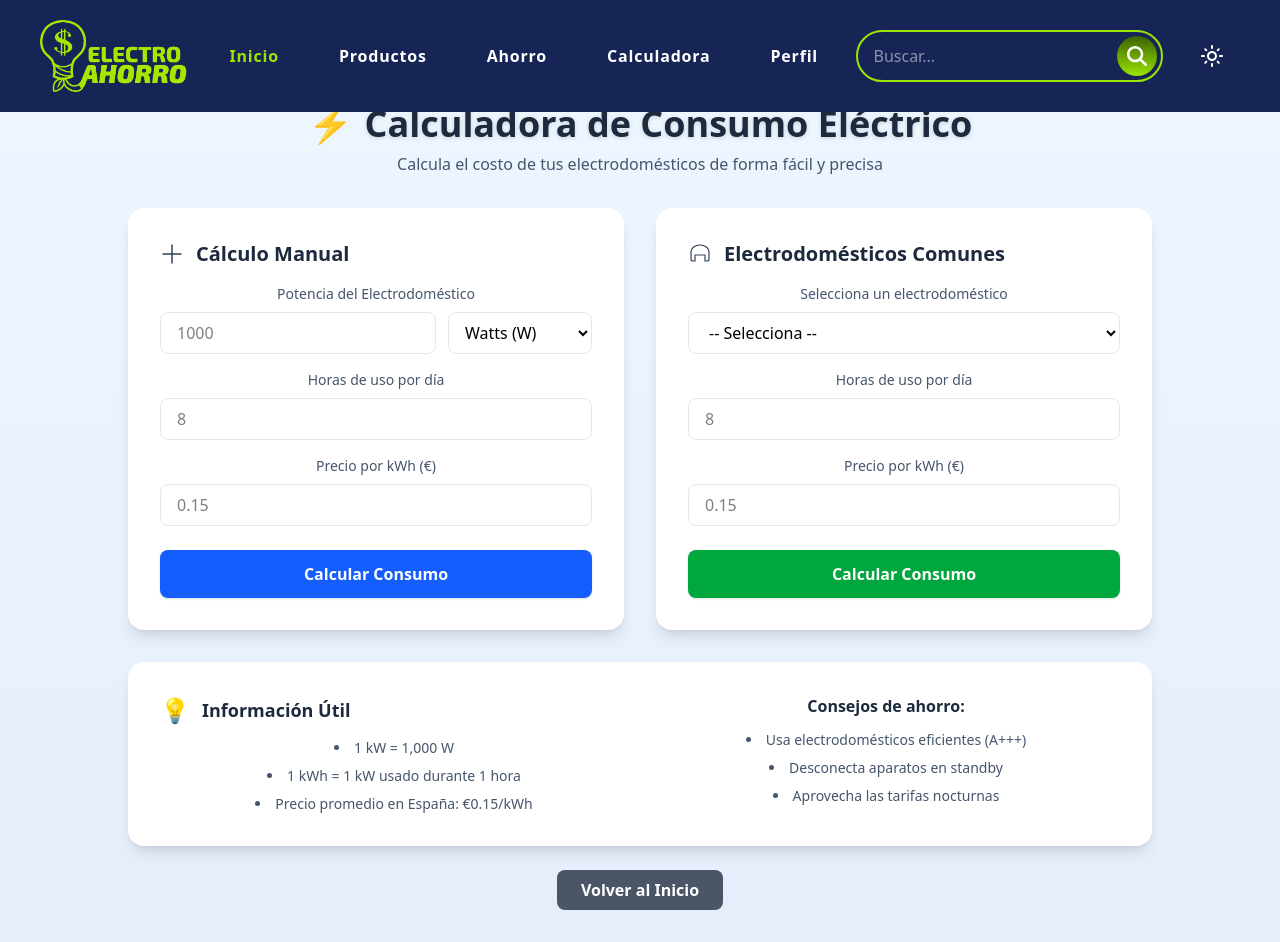
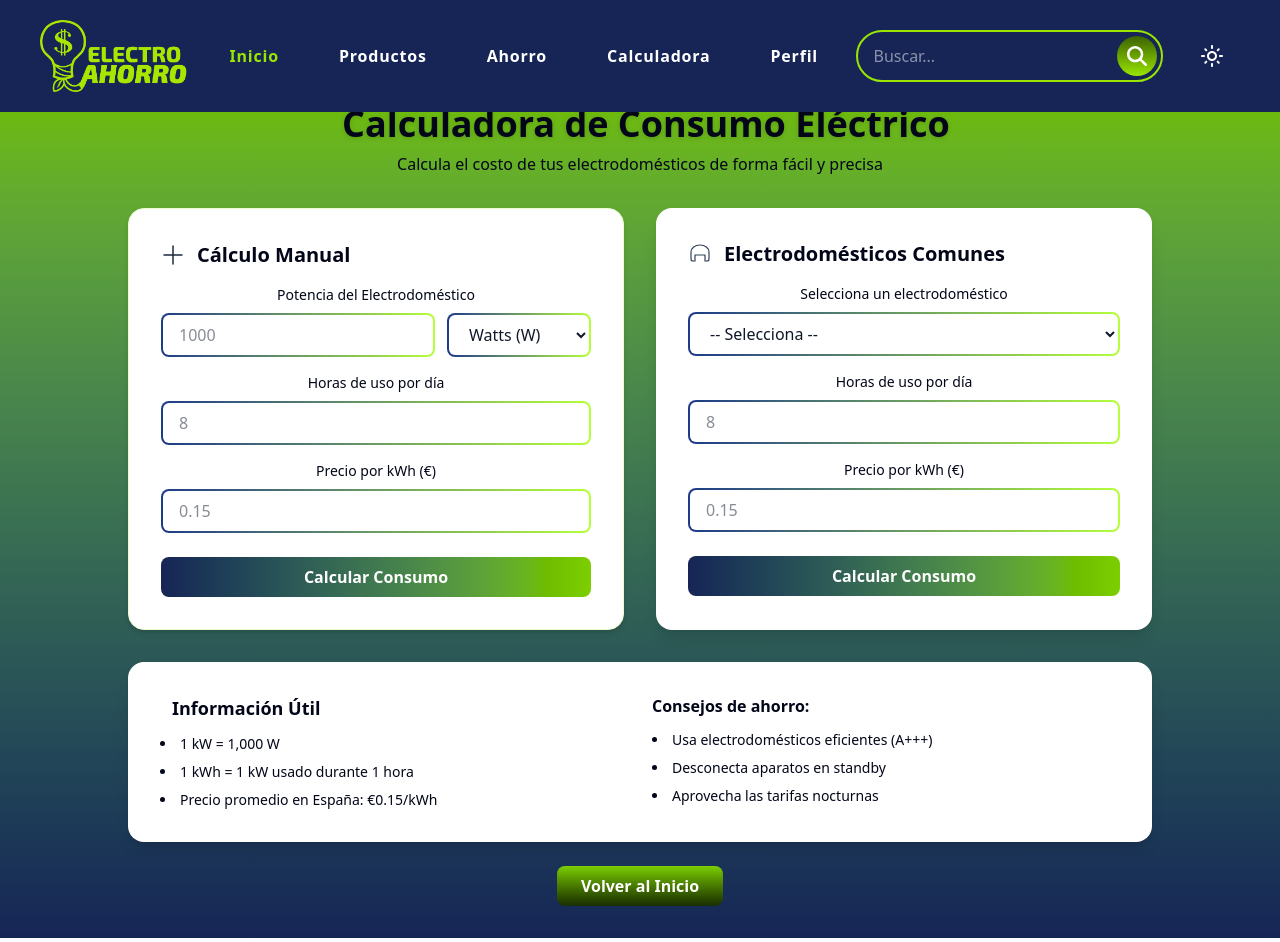
Before and after one commit to SantiagoAyala2118/Proyecto-ElectroAhorro, a React (Vite) app in the folder frontend/: page /calculator in a window 1280 px wide. Built offline with nearby package versions, Linux system fonts and the light colour scheme.

Commit message:
se actualizó el diseño de la calculadora y el perfil de usuario, mejorando la estética y la usabilidad

```diff
--- a/frontend/src/pages/Calculadora.jsx
+++ b/frontend/src/pages/Calculadora.jsx
@@ -15,7 +15,7 @@ export default function Calculadora() {
   // };
 
   return (
-    <div className="min-h-screen w-full bg-cover bg-center bg-gradient-to-b from-[#eef6ff] to-[#e6eefc] flex flex-col items-center p-0 m-0  inset-0">
+    <div className="min-h-screen w-full bg-cover bg-center bg-gradient-to-t from-blue-950 to-lime-500 flex flex-col items-center p-0 m-0  inset-0">
       {/* // className="min-h-screen min-w-screen w-screen bg-cover bg-gradient-to-b from-[#eef6ff] to-[#e6eefc] flex flex-col items-center py-12 px-6 m-0 p-0"> */}
       {/* Header con botones de navegación */}
       <header className="w-full max-w-5xl text-center mb-8 mt-20">
@@ -24,41 +24,47 @@ export default function Calculadora() {
           <Navbar />
         </div>
         <div className="flex items-center justify-center gap-3">
-          <span className="text-3xl md:text-4xl">⚡</span>
-          <h1 className="text-3xl md:text-4xl font-extrabold text-slate-800 drop-shadow-sm">
+          <span className="text-3xl md:text-4xl"></span>
+          <h1 className="text-3xl md:text-4xl font-extrabold text-slate-950 drop-shadow-sm">
             Calculadora de Consumo Eléctrico
           </h1>
         </div>
-        <p className="mt-2 text-sm md:text-base text-slate-600">
+        <p className="mt-2 text-sm md:text-base text-slate-950">
           Calcula el costo de tus electrodomésticos de forma fácil y precisa
         </p>
       </header>
       <section className="w-full max-w-5xl grid grid-cols-1 md:grid-cols-2 gap-8">
-        <div className="bg-white rounded-2xl shadow-lg p-6 md:p-8">
+        <div className="bg-white rounded-2xl shadow-md p-8 md:p-8 border border-lime-100">
           <div className="flex items-center gap-3 mb-4">
-            <svg className="w-6 h-6 text-slate-700" viewBox="0 0 24 24" fill="none">
+            <svg className="w-6 h-6 text-slate-800" viewBox="0 0 24 24" fill="none">
               <path d="M3 12h18" stroke="currentColor" strokeWidth="1.5" strokeLinecap="round" />
               <path d="M12 3v18" stroke="currentColor" strokeWidth="1.5" strokeLinecap="round" />
             </svg>
-            <h2 className="text-xl font-bold text-slate-800">Cálculo Manual</h2>
+            <h2 className="text-xl font-bold text-slate-950">Cálculo Manual</h2>
           </div>
 
           <form className="space-y-4" onSubmit={(e) => e.preventDefault()}>
             <div>
-              <label className="block text-sm text-slate-600 mb-2">
+              <label className="block text-sm text-slate-950 mb-2">
                 Potencia del Electrodoméstico
               </label>
               <div className="flex gap-3">
                 <input
                   type="text"
                   placeholder="1000"
-                  className="flex-1 px-4 py-2 border border-slate-200 rounded-lg focus:outline-none focus:ring-2 focus:ring-blue-300"
+                  className="flex-1 px-4 py-2 rounded-lg border-2 border-transparent bg-white
+           text-gray-900 focus:outline-none focus:ring-0 transition-all duration-300
+           [background:linear-gradient(white,white)_padding-box,linear-gradient(to_right,#1e3a8a,#b6ff3b)_border-box]
+           hover:[background:linear-gradient(white,white)_padding-box,linear-gradient(to_right,#b6ff3b,#162456)_border-box]"
                   aria-label="Potencia"
                   value={""}
                   readOnly
                 />
                 <select
-                  className="w-36 px-3 py-2 border border-slate-200 rounded-lg bg-white focus:outline-none"
+                  className="w-36 px-4 py-2 rounded-lg border-2 border-transparent bg-white
+           text-gray-900 focus:outline-none focus:ring-0 transition-all duration-300
+           [background:linear-gradient(white,white)_padding-box,linear-gradient(to_right,#1e3a8a,#b6ff3b)_border-box]
+           hover:[background:linear-gradient(white,white)_padding-box,linear-gradient(to_right,#b6ff3b,#162456)_border-box]"
                   aria-label="Unidad de potencia"
                   defaultValue="W"
                   disabled
@@ -70,13 +76,16 @@ export default function Calculadora() {
             </div>
 
             <div>
-              <label className="block text-sm text-slate-600 mb-2">
+              <label className="block text-sm text-slate-950 mb-2">
                 Horas de uso por día
               </label>
               <input
                 type="text"
                 placeholder="8"
-                className="w-full px-4 py-2 border border-slate-200 rounded-lg focus:outline-none focus:ring-2 focus:ring-blue-300"
+                className="w-full px-4 py-2 rounded-lg border-2 border-transparent bg-white
+           text-gray-900 focus:outline-none focus:ring-0 transition-all duration-300
+           [background:linear-gradient(white,white)_padding-box,linear-gradient(to_right,#1e3a8a,#b6ff3b)_border-box]
+           hover:[background:linear-gradient(white,white)_padding-box,linear-gradient(to_right,#b6ff3b,#162456)_border-box]"
                 aria-label="Horas por dia"
                 value={""}
                 readOnly
@@ -84,13 +93,16 @@ export default function Calculadora() {
             </div>
 
             <div>
-              <label className="block text-sm text-slate-600 mb-2">
+              <label className="block text-sm text-slate-950 mb-2">
                 Precio por kWh (€)
               </label>
               <input
                 type="text"
                 placeholder="0.15"
-                className="w-full px-4 py-2 border border-slate-200 rounded-lg focus:outline-none focus:ring-2 focus:ring-blue-300"
+                className="w-full px-4 py-2 rounded-lg border-2 border-transparent bg-white
+           text-gray-900 focus:outline-none focus:ring-0 transition-all duration-300
+           [background:linear-gradient(white,white)_padding-box,linear-gradient(to_right,#1e3a8a,#b6ff3b)_border-box]
+           hover:[background:linear-gradient(white,white)_padding-box,linear-gradient(to_right,#b6ff3b,#162456)_border-box]"
                 aria-label="Precio kWh"
                 value={""}
                 readOnly
@@ -99,7 +111,7 @@ export default function Calculadora() {
 
             <div className="pt-2">
               <button
-                className="w-full bg-blue-600 hover:bg-blue-700 text-white font-semibold py-3 rounded-lg shadow-sm transition"
+                className="w-full bg-gradient-to-r from-blue-950 to-lime-500  hover:from-lime-500 hover:to-blue-950 text-white font-semibold py-2 px-6 rounded-lg transition-colors duration-200"
                 type="button"
                 disabled
               >
@@ -115,18 +127,21 @@ export default function Calculadora() {
             <svg className="w-6 h-6 text-slate-700" viewBox="0 0 24 24" fill="none">
               <path d="M12 3C7 3 3 6 3 10v7a2 2 0 0 0 2 2h2v-6h10v6h2a2 2 0 0 0 2-2v-7c0-4-4-7-9-7z" stroke="currentColor" strokeWidth="1.2" strokeLinecap="round" strokeLinejoin="round" />
             </svg>
-            <h2 className="text-xl font-bold text-slate-800">
+            <h2 className="text-xl font-bold text-slate-950">
               Electrodomésticos Comunes
             </h2>
           </div>
 
           <form className="space-y-4" onSubmit={(e) => e.preventDefault()}>
             <div>
-              <label className="block text-sm text-slate-600 mb-2">
+              <label className="block text-sm text-slate-950 mb-2">
                 Selecciona un electrodoméstico
               </label>
               <select
-                className="w-full px-4 py-2 border border-slate-200 rounded-lg bg-white focus:outline-none"
+                className="w-full px-4 py-2 rounded-lg border-2 border-transparent bg-white
+           text-gray-900 focus:outline-none focus:ring-0 transition-all duration-300
+           [background:linear-gradient(white,white)_padding-box,linear-gradient(to_right,#1e3a8a,#b6ff3b)_border-box]
+           hover:[background:linear-gradient(white,white)_padding-box,linear-gradient(to_right,#b6ff3b,#162456)_border-box]"
                 aria-label="Electrodoméstico"
                 defaultValue=""
                 disabled
@@ -139,27 +154,33 @@ export default function Calculadora() {
             </div>
 
             <div>
-              <label className="block text-sm text-slate-600 mb-2">
+              <label className="block text-sm text-slate-950 mb-2">
                 Horas de uso por día
               </label>
               <input
                 type="text"
                 placeholder="8"
-                className="w-full px-4 py-2 border border-slate-200 rounded-lg focus:outline-none focus:ring-2 focus:ring-green-200"
-                aria-label="Horas uso (comunes)"
+                className="w-full px-4 py-2 rounded-lg border-2 border-transparent bg-white
+           text-gray-900 focus:outline-none focus:ring-0 transition-all duration-300
+           [background:linear-gradient(white,white)_padding-box,linear-gradient(to_right,#1e3a8a,#b6ff3b)_border-box]
+           hover:[background:linear-gradient(white,white)_padding-box,linear-gradient(to_right,#b6ff3b,#162456)_border-box]"
+                aria-label="Horas uso (comunes) "
                 value={""}
                 readOnly
               />
             </div>
 
             <div>
-              <label className="block text-sm text-slate-600 mb-2">
+              <label className="block text-sm text-slate-950 mb-2">
                 Precio por kWh (€)
               </label>
               <input
                 type="text"
                 placeholder="0.15"
-                className="w-full px-4 py-2 border border-slate-200 rounded-lg focus:outline-none focus:ring-2 focus:ring-green-200"
+                className="w-full px-4 py-2 rounded-lg border-2 border-transparent bg-white
+           text-gray-900 focus:outline-none focus:ring-0 transition-all duration-300
+           [background:linear-gradient(white,white)_padding-box,linear-gradient(to_right,#1e3a8a,#b6ff3b)_border-box]
+           hover:[background:linear-gradient(white,white)_padding-box,linear-gradient(to_right,#b6ff3b,#162456)_border-box]"
                 aria-label="Precio kWh (comunes)"
                 value={""}
                 readOnly
@@ -168,7 +189,7 @@ export default function Calculadora() {
 
             <div className="pt-2">
               <button
-                className="w-full bg-green-600 hover:bg-green-700 text-white font-semibold py-3 rounded-lg shadow-sm transition"
+                className="w-full bg-gradient-to-r from-blue-950 to-lime-500  hover:from-lime-500 hover:to-blue-950 text-white font-semibold py-2 px-6 rounded-lg transition-colors duration-200"
                 type="button"
                 disabled
               >
@@ -184,13 +205,13 @@ export default function Calculadora() {
         <div className="grid grid-cols-1 md:grid-cols-2 gap-6">
           <div>
             <div className="flex items-center gap-3 mb-3">
-              <span className="text-2xl">💡</span>
-              <h3 className="font-semibold text-slate-800 text-lg">
+              <span className="text-2xl"></span>
+              <h3 className="font-semibold text-slate-950 text-lg">
                 Información Útil
               </h3>
             </div>
 
-            <ul className="text-sm text-slate-600 list-disc list-inside space-y-2">
+            <ul className="text-sm text-start text-slate-950 list-disc list-inside space-y-2">
               <li>1 kW = 1,000 W</li>
               <li>1 kWh = 1 kW usado durante 1 hora</li>
               <li>Precio promedio en España: €0.15/kWh</li>
@@ -198,10 +219,10 @@ export default function Calculadora() {
           </div>
 
           <div>
-            <h4 className="font-semibold text-slate-800 mb-3">
+            <h4 className="flex font-semibold text-slate-950 mb-3">
               Consejos de ahorro:
             </h4>
-            <ul className="text-sm text-slate-600 list-disc list-inside space-y-2">
+            <ul className=" text-sm text-start text-slate-950 list-disc list-inside space-y-2">
               <li>Usa electrodomésticos eficientes (A+++)</li>
               <li>Desconecta aparatos en standby</li>
               <li>Aprovecha las tarifas nocturnas</li>
@@ -214,7 +235,7 @@ export default function Calculadora() {
       <div className="mt-6">
         <button
           onClick={handleBackToLogin}
-          className="bg-gray-600 hover:bg-gray-700 text-white font-semibold py-2 px-6 rounded-lg transition-colors duration-200"
+          className="bg-gradient-to-t from-lime-950 to-lime-500 hover:from-lime-500 hover:to-lime-950 text-white font-semibold py-2 px-6 rounded-lg transition-colors duration-200"
         >
           Volver al Inicio
         </button>
--- a/frontend/src/pages/Perfil.jsx
+++ b/frontend/src/pages/Perfil.jsx
@@ -52,7 +52,7 @@ export const UserProfile = () => {
           <div className="bg-white/90 backdrop-blur-sm rounded-2xl p-8 mb-8 shadow-2xl">
             <div className="flex items-center justify-between">
               <div className="flex items-center space-x-6">
-                <div className="w-24 h-24 bg-gradient-to-br from-[#763626] to-[#2A3132] rounded-full flex items-center justify-center text-white text-3xl font-bold shadow-lg">
+                <div className="w-24 h-24 bg-gradient-to-br from-lime-400 to-blue-950 rounded-full flex items-center justify-center text-white text-3xl font-bold shadow-lg">
                   CR
                 </div>
                 <div>
@@ -64,7 +64,7 @@ export const UserProfile = () => {
                   </div>
                 </div>
               </div>
-              <button className="bg-[#763626] hover:bg-[#5a2a1d] text-white px-6 py-3 rounded-xl font-medium transition-all duration-300 transform hover:scale-105 shadow-lg">
+              <button className="bg-gradient-to-b from-lime-950 to-lime-400 hover:bg-blue-950 text-white px-6 py-3 rounded-xl font-medium transition-all duration-300 transform hover:scale-105 shadow-lg">
                 Editar Perfil
               </button>
             </div>
@@ -154,7 +154,7 @@ export const UserProfile = () => {
               {/* Tarjeta de Configuración Rápida */}
               <div className="bg-white/80 backdrop-blur-sm rounded-2xl p-6 shadow-xl">
                 <h2 className="text-2xl font-bold text-[#2A3132] mb-6 border-b-2 border-[#763626] pb-3">
-                  ⚙️ Configuración
+                  Configuración
                 </h2>
                 <div className="space-y-4">
                   <button className="w-full text-left p-4 bg-white/50 rounded-xl border border-white/30 hover:bg-white/70 transition-all duration-200">
@@ -175,7 +175,7 @@ export const UserProfile = () => {
               {/* Historial de Consumo Anual */}
               <div className="bg-white/80 backdrop-blur-sm rounded-2xl p-6 shadow-xl">
                 <h2 className="text-2xl font-bold text-[#2A3132] mb-6 border-b-2 border-[#763626] pb-3">
-                  📅 Historial Anual
+                  Historial Anual
                 </h2>
                 <div className="space-y-3">
                   {[2024, 2023, 2022].map((year) => (
```
